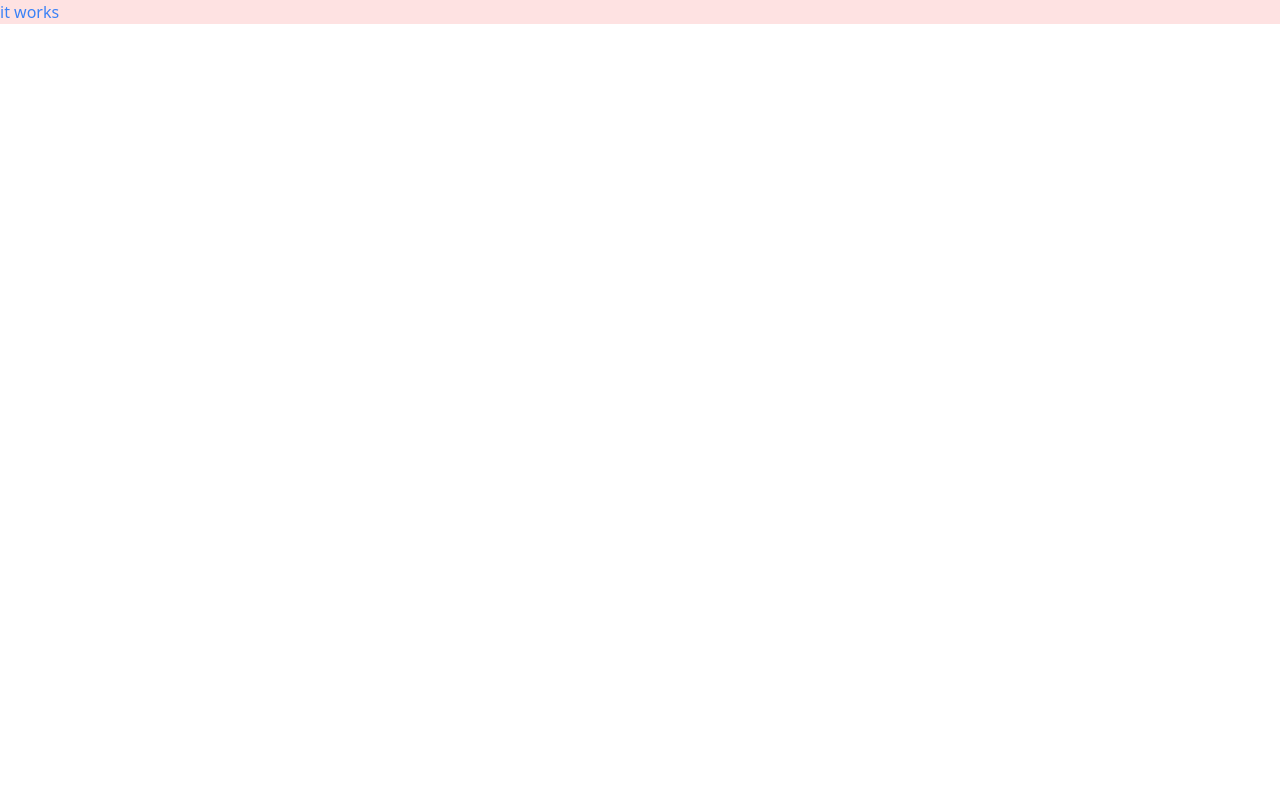
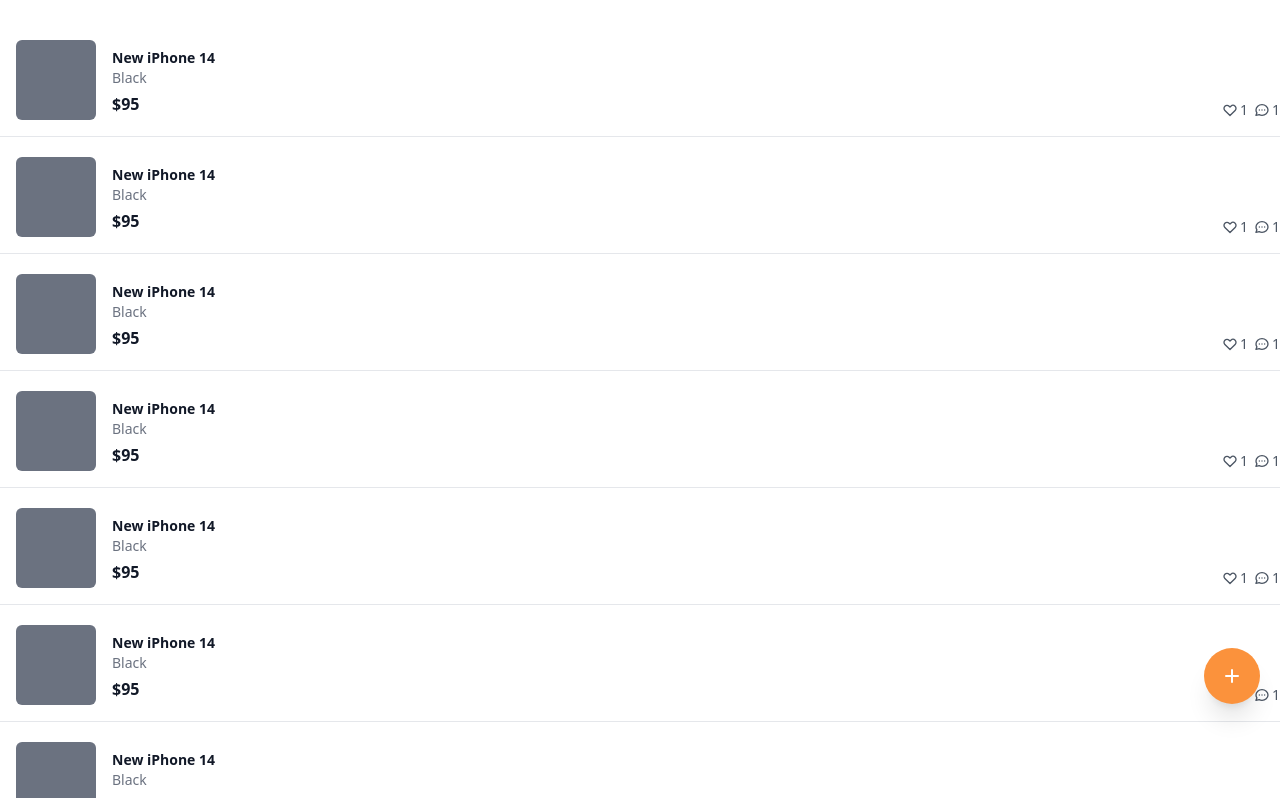
Before and after one commit to GitHub-SJL/carrotmarket, a Next.js app: page / in a window 1280 px wide. Shown: the top 798 px of the page. Built offline with nearby package versions, Linux system fonts and the light colour scheme.

Commit message:
Design: Home Screen

```diff
--- a/pages/index.tsx
+++ b/pages/index.tsx
@@ -2,8 +2,75 @@
 
 const Home: NextPage = () => {
   return (
-    <div className="bg-red-100">
-      <div className="text-blue-500">it works</div>
+    <div className="flex flex-col space-y-5 py-10">
+      {[1, 1, 1, 1, 1, 1, 1, 1, 1, 1, 1, 1].map((_, i) => (
+        <div
+          key={i}
+          className="flex cursor-pointer justify-between border-b pb-4"
+        >
+          <div className="flex space-x-4 px-4">
+            <div className="h-20 w-20 rounded-md bg-gray-500" />
+            <div className="flex flex-col pt-2">
+              <h3 className="text-sm font-bold text-gray-900">New iPhone 14</h3>
+              <span className="text-sm text-gray-500">Black</span>
+              <span className="mt-1 font-bold text-gray-900">$95</span>
+            </div>
+          </div>
+          <div className="flex items-end justify-end space-x-1.5">
+            <div className="flex items-center space-x-0.5 text-sm text-gray-600">
+              <svg
+                className="h-4 w-4"
+                fill="none"
+                stroke="currentColor"
+                viewBox="0 0 24 24"
+                xmlns="http://www.w3.org/2000/svg"
+              >
+                <path
+                  strokeLinecap="round"
+                  strokeLinejoin="round"
+                  strokeWidth="2"
+                  d="M4.318 6.318a4.5 4.5 0 000 6.364L12 20.364l7.682-7.682a4.5 4.5 0 00-6.364-6.364L12 7.636l-1.318-1.318a4.5 4.5 0 00-6.364 0z"
+                ></path>
+              </svg>
+              <span>1</span>
+            </div>
+            <div className="flex items-center space-x-0.5 text-sm text-gray-600">
+              <svg
+                className="h-4 w-4"
+                fill="none"
+                stroke="currentColor"
+                viewBox="0 0 24 24"
+                xmlns="http://www.w3.org/2000/svg"
+              >
+                <path
+                  strokeLinecap="round"
+                  strokeLinejoin="round"
+                  strokeWidth="2"
+                  d="M8 12h.01M12 12h.01M16 12h.01M21 12c0 4.418-4.03 8-9 8a9.863 9.863 0 01-4.255-.949L3 20l1.395-3.72C3.512 15.042 3 13.574 3 12c0-4.418 4.03-8 9-8s9 3.582 9 8z"
+                ></path>
+              </svg>
+              <span>1</span>
+            </div>
+          </div>
+        </div>
+      ))}
+      <button className="fixed bottom-24 right-5 cursor-pointer rounded-full bg-orange-400 p-4 text-white shadow-xl transition-colors hover:bg-orange-500">
+        <svg
+          className="h-6 w-6"
+          xmlns="http://www.w3.org/2000/svg"
+          fill="none"
+          viewBox="0 0 24 24"
+          stroke="currentColor"
+          aria-hidden="true"
+        >
+          <path
+            strokeLinecap="round"
+            strokeLinejoin="round"
+            strokeWidth="2"
+            d="M12 6v6m0 0v6m0-6h6m-6 0H6"
+          />
+        </svg>
+      </button>
     </div>
   );
 };
```
